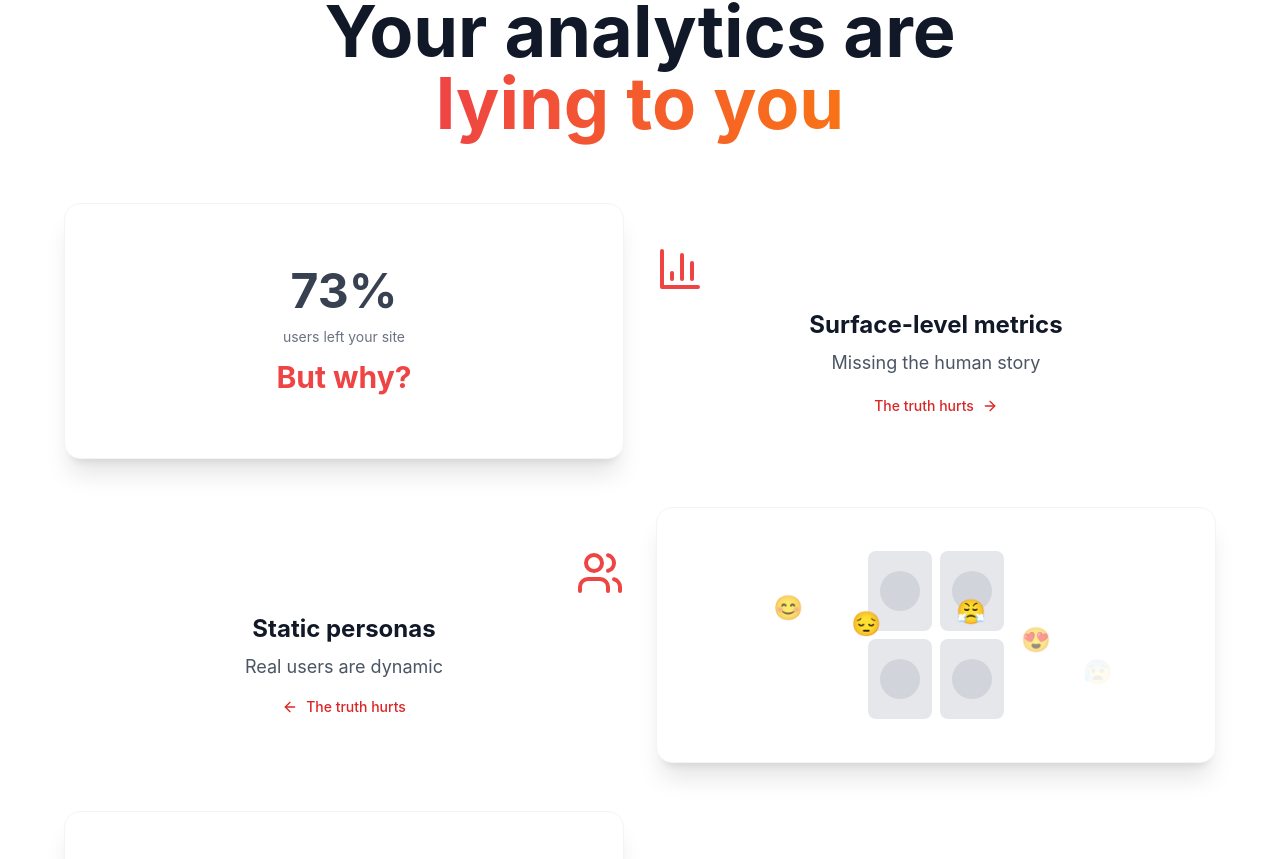
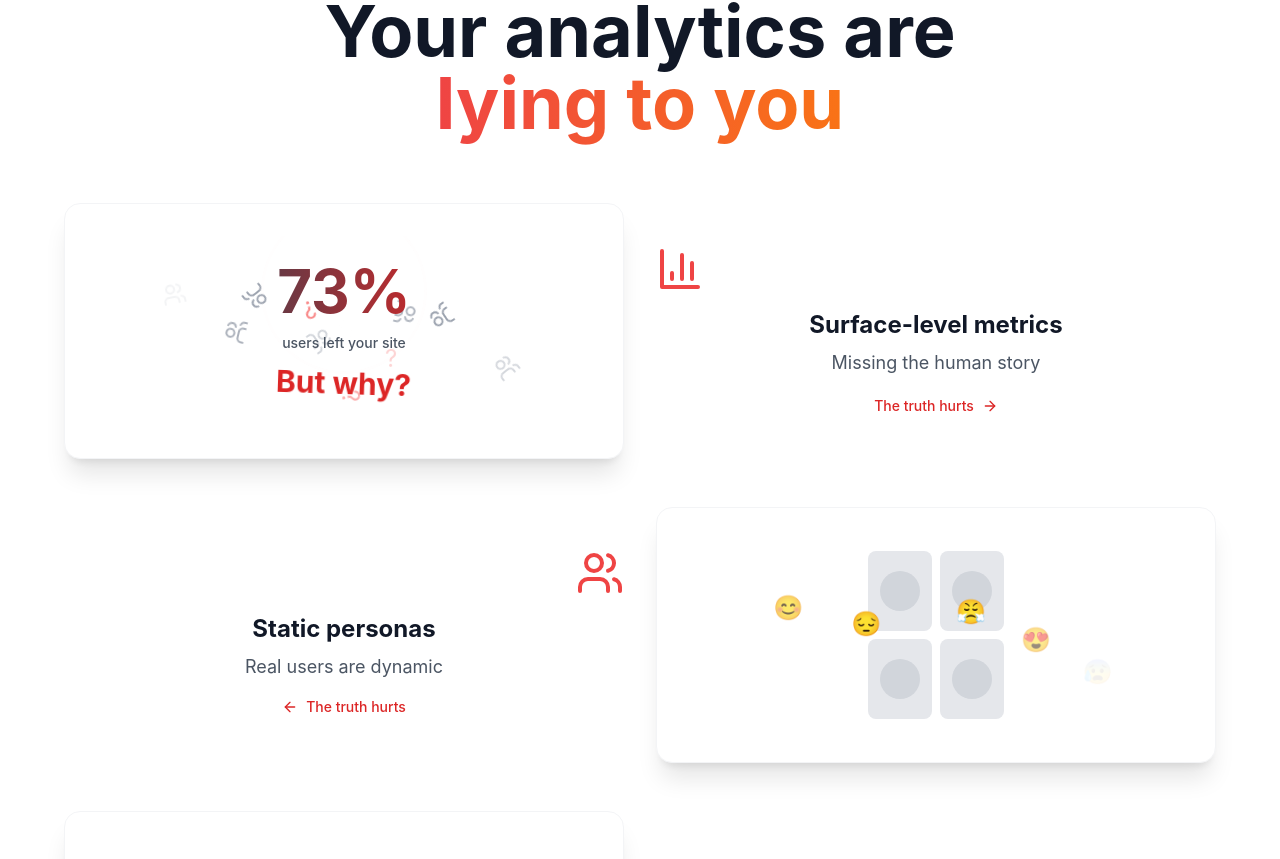
Before and after one commit to Treeback/wivvy-landing, a Next.js app: page / in a window 1280 px wide. Shown: the part 971-1830 px from the top of the page. Built offline with nearby package versions, Linux system fonts and the light colour scheme.

Commit message:
Add dynamic animations to 73% users leaving card

```diff
--- a/components/ProblemStatement.tsx
+++ b/components/ProblemStatement.tsx
@@ -23,34 +23,142 @@ const ProblemStatement = () => {
       title: "Surface-level metrics",
       subtitle: "Missing the human story",
       visual: (
-        <div className="relative w-full h-full flex items-center justify-center">
-          {/* Numbers without meaning */}
-          <div className="text-center">
+        <div className="relative w-full h-full flex items-center justify-center overflow-hidden">
+          {/* Animated user icons leaving */}
+          <div className="absolute inset-0">
+            {[...Array(8)].map((_, i) => (
+              <motion.div
+                key={i}
+                className="absolute"
+                initial={{
+                  left: '50%',
+                  top: '50%',
+                  x: -12,
+                  y: -12,
+                  opacity: 0
+                }}
+                animate={{
+                  left: `${[10, 90, 20, 80, 15, 85, 25, 75][i]}%`,
+                  top: `${[10, 20, 80, 90, 30, 70, 50, 40][i]}%`,
+                  opacity: [0, 1, 1, 0],
+                  rotate: [0, 180, 360]
+                }}
+                transition={{
+                  duration: 3,
+                  delay: i * 0.3,
+                  repeat: Infinity,
+                  ease: "easeOut"
+                }}
+              >
+                <Users className="w-6 h-6 text-gray-400" />
+              </motion.div>
+            ))}
+          </div>
+
+          {/* Central content */}
+          <div className="relative z-10 text-center">
             <div className="space-y-3">
+              {/* Animated counter */}
+              <div className="relative">
                 <motion.div
                   initial={{ opacity: 0, y: 20 }}
                   animate={{ opacity: 1, y: 0 }}
                   transition={{ delay: 0.2 }}
-                className="text-5xl font-bold text-gray-700"
+                  className="text-6xl font-bold"
+                >
+                  <motion.span
+                    className="text-transparent bg-clip-text bg-gradient-to-r from-gray-700 to-red-600"
+                    animate={{
+                      backgroundPosition: ['0% 50%', '100% 50%', '0% 50%']
+                    }}
+                    transition={{
+                      duration: 3,
+                      repeat: Infinity,
+                      ease: "linear"
+                    }}
+                    style={{
+                      backgroundSize: '200% 200%',
+                      display: 'inline-block'
+                    }}
                   >
                     73%
+                  </motion.span>
                 </motion.div>
+
+                {/* Pulsing ring around percentage */}
+                <motion.div
+                  className="absolute inset-0 flex items-center justify-center pointer-events-none"
+                  initial={{ opacity: 0 }}
+                  animate={{ opacity: 1 }}
+                  transition={{ delay: 0.5 }}
+                >
+                  <motion.div
+                    className="w-32 h-32 border-2 border-red-400 rounded-full"
+                    animate={{
+                      scale: [1, 1.3, 1],
+                      opacity: [0.5, 0, 0.5]
+                    }}
+                    transition={{
+                      duration: 2,
+                      repeat: Infinity
+                    }}
+                  />
+                </motion.div>
+              </div>
+
               <motion.div
                 initial={{ opacity: 0 }}
                 animate={{ opacity: 1 }}
                 transition={{ delay: 0.5 }}
-                className="text-sm text-gray-500"
+                className="text-sm text-gray-600 font-medium"
               >
                 users left your site
               </motion.div>
+
+              {/* Animated question */}
               <motion.div
                 initial={{ opacity: 0, scale: 0.8 }}
-                animate={{ opacity: 1, scale: 1 }}
-                transition={{ delay: 0.8 }}
-                className="text-3xl font-bold text-red-500 mt-6"
+                animate={{
+                  opacity: 1,
+                  scale: 1,
+                  rotate: [-2, 2, -2]
+                }}
+                transition={{
+                  delay: 0.8,
+                  rotate: {
+                    duration: 2,
+                    repeat: Infinity,
+                    ease: "easeInOut"
+                  }
+                }}
+                className="text-3xl font-bold text-red-600 mt-6"
               >
                 But why?
               </motion.div>
+
+              {/* Question marks floating around */}
+              {[...Array(3)].map((_, i) => (
+                <motion.div
+                  key={i}
+                  className="absolute text-2xl text-red-400"
+                  style={{
+                    left: `${[20, 50, 80][i]}%`,
+                    top: `${[20, 80, 50][i]}%`
+                  }}
+                  animate={{
+                    y: [0, -10, 0],
+                    opacity: [0.3, 1, 0.3],
+                    rotate: [0, 360]
+                  }}
+                  transition={{
+                    duration: 3,
+                    delay: i * 0.5,
+                    repeat: Infinity
+                  }}
+                >
+                  ?
+                </motion.div>
+              ))}
             </div>
           </div>
         </div>
```
Lines whose indentation alone changed are shown as unchanged.
